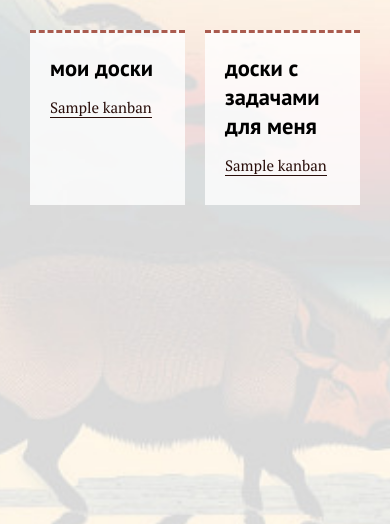
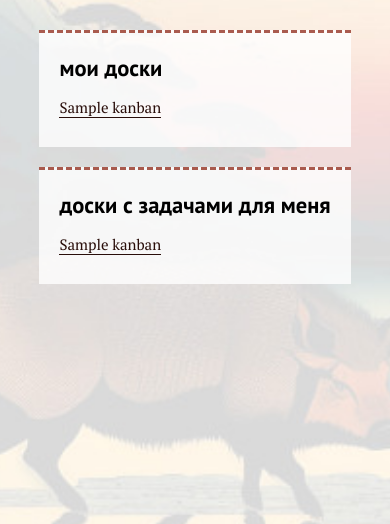
Before and after one commit to it-ddt/kanban, a Django app: template templates/kanban/index.html in a window 390 px wide. Shown: the part 185-709 px from the top of the page. Run offline with Django 3.2, Linux system fonts and the light colour scheme; the template is opened without the code that fills it: most values are stand-ins (such as "Sample title", 1, 10 or a date in 2020).

Commit message:
адаптивность на главной

```diff
--- a/static/css/media.css
+++ b/static/css/media.css
@@ -19,6 +19,10 @@
 
     .user-container {
         order: 3;
+    }
+
+    .index-container {
+        flex-direction: column;
     }
 
     .tasks-container {
```
